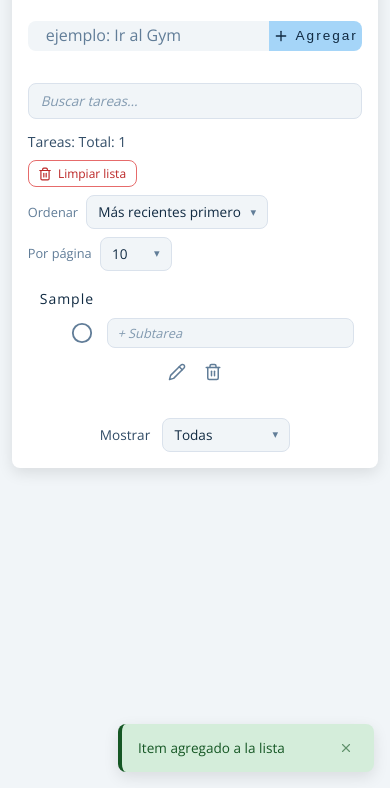
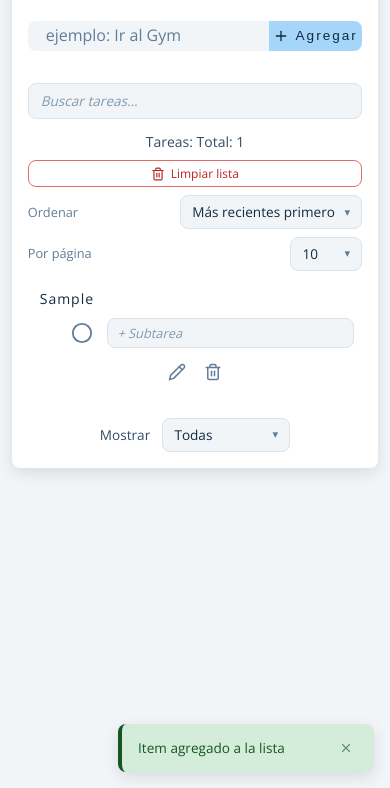
Before and after one commit to yefersoncm/todo-list, a website with bundled scripts: page index.html in a window 390 px wide. Both pictures are taken after typing "Sample" into the empty fields and a click on the button "Agregar". Shown: the part 56-844 px from the top of the page. Built offline with nearby package versions, Linux system fonts and the light colour scheme.

Commit message:
fase 6: organizar header de lista en mobile (Colapsar/Expandir/Limpiar/Sort/PageSize)
Pedido del usuario: los botones globales del header (.task-count-row)
estaban amontonados. Ahora cada grupo tiene su propia fila full-width.

@media (max-width: 480px):
  .task-count-row -> column, gap 0.5rem
  .task-count: centrado

  Row: [Colapsar todo] [Expandir todo]    (50/50)
  Row: [        Limpiar lista        ]    (full-width centrado)
  Row: [Ordenar          combo......]
  Row: [Por pagina       combo......]

Detalles:
- .bulk-collapse: usa :not([hidden]) para no colisionar con .bulk-collapse[hidden]
  que tiene mayor specificity.
- Cada hijo del .task-count-controls que va en row propia usa flex: 1 1 100%.
- .sort-control y .page-size-control con justify-content: space-between
  para que el label quede a la izquierda y el combo a la derecha.

Tests: 95/95 pasan.

```diff
--- a/styles.css
+++ b/styles.css
@@ -1138,6 +1138,44 @@ solo se ajustan paddings y gaps que en mobile sienten apretados.
   .grocery-item .meta {
     gap: 0.4rem;
   }
+  /* Header del listado en columna: contador centrado, luego bulk-collapse,
+     limpiar, sort y page-size como rows full-width independientes. */
+  .task-count-row {
+    flex-direction: column;
+    align-items: stretch;
+    gap: 0.5rem;
+  }
+  .task-count-row .task-count {
+    text-align: center;
+    margin: 0;
+  }
+  .task-count-controls {
+    justify-content: center;
+    gap: 0.5rem;
+  }
+  /* Colapsar + Expandir lado a lado en su propia row, cada uno la mitad. */
+  .bulk-collapse:not([hidden]) {
+    display: flex;
+    flex: 1 1 100%;
+    gap: 0.4rem;
+    justify-content: center;
+  }
+  .bulk-collapse > .bulk-btn {
+    flex: 1 1 0;
+    justify-content: center;
+  }
+  /* Limpiar lista en su propia row, full-width centrado. */
+  .task-count-controls > .clear-btn {
+    flex: 1 1 100%;
+    justify-content: center;
+  }
+  /* Sort y Page-size cada uno en row full-width con label a la izquierda
+     y combo a la derecha. */
+  .sort-control,
+  .page-size-control {
+    flex: 1 1 100%;
+    justify-content: space-between;
+  }
   /* Toast a la parte inferior en mobile: arriba choca con el form de
      'Agregar' y aunque ya no bloquea taps (pointer-events:none), tapaba
      visualmente el botón. */
```
Also changed, not shown: PROGRESO_RESPONSIVE.md (+1 -0 lines).
